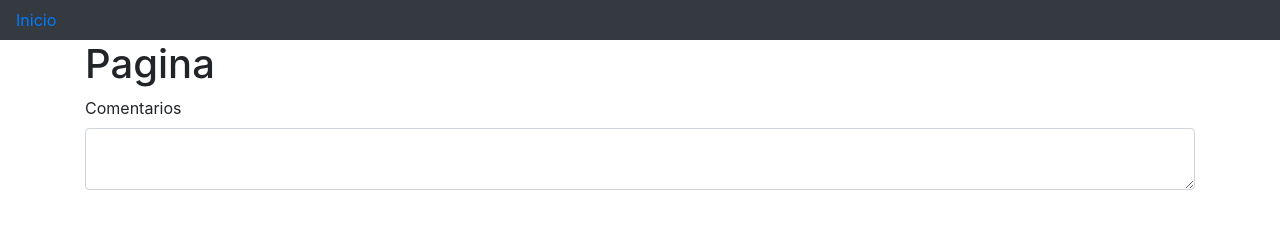
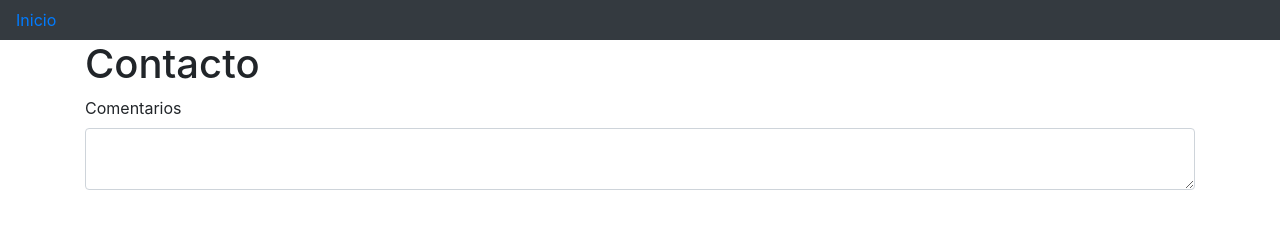
Before and after one commit to alcubilla/CursoJS, a plain HTML site: page pagina2.html in a window 1280 px wide. Drawn offline with nearby package versions, Linux system fonts and the light colour scheme.

Commit message:
se agrego la pagina de contactos

```diff
--- a/pagina2.html
+++ b/pagina2.html
@@ -11,6 +11,7 @@
     <title>Contacto</title>
 </head>
 <body>
+
     <nav class="navbar navbar-dark bg-dark">
         <ul class="navbar-nav">
             <li class="nav-item">
@@ -18,14 +19,12 @@
 
             </li>
         </ul>
-
-
     </nav>
 
     <div class="container">
 
 
-<h1>Pagina</h1>
+<h1>Contacto</h1>
 
 <form>
 <div class="form-group">
```
